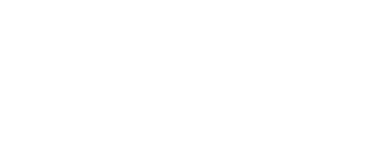
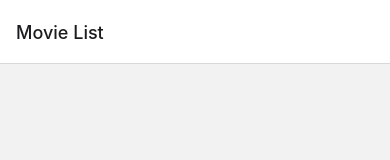
Before and after one commit to kacperfleming/recrutation--movie-app, a React Native app: screen / in a window 390 px wide. Shown: the top 160 px of the page. Built offline with nearby package versions, Linux system fonts and the light colour scheme.

Commit message:
basic project structure and stack navigation added

```diff
--- a/App.js
+++ b/App.js
@@ -1,8 +1,9 @@
 import React from 'react';
-import {View} from 'react-native';
+
+import StackNavigator from './navigator/StackNavigator';
 
 const App = () => {
-  return <View></View>;
+  return <StackNavigator />;
 };
 
 export default App;
--- /dev/null
+++ b/components/MovieCard.js
@@ -0,0 +1,9 @@
+import React, {memo} from 'react';
+import {Text, StyleSheet} from 'react-native-elements';
+import {Card} from 'react-native-elements';
+
+const MovieCard = props => {
+  return <Card></Card>;
+};
+
+export default memo(MovieCard);
--- /dev/null
+++ b/navigator/StackNavigator.js
@@ -0,0 +1,19 @@
+import React from 'react';
+import {NavigationContainer} from '@react-navigation/native';
+import {createNativeStackNavigator} from '@react-navigation/native-stack';
+
+import MovieListScreen from '../screens/MovieListScreen';
+import MovieDetailsScreen from '../screens/MovieDetailsScreen';
+
+const Stack = createNativeStackNavigator();
+
+export default function StackNavigator() {
+  return (
+    <NavigationContainer>
+      <Stack.Navigator>
+        <Stack.Screen name="Movie List" component={MovieListScreen} />
+        <Stack.Screen name="Movie Details" component={MovieDetailsScreen} />
+      </Stack.Navigator>
+    </NavigationContainer>
+  );
+}
--- /dev/null
+++ b/screens/MovieDetailsScreen.js
@@ -0,0 +1,8 @@
+import React, {useState, useEffect} from 'react';
+import {LinearProgress} from 'react-native-elements';
+
+import MovieCard from '../components/MovieCard';
+
+export default function MovieDetailsScreen() {
+  return null;
+}
--- /dev/null
+++ b/screens/MovieListScreen.js
@@ -0,0 +1,9 @@
+import React, {useState, useEffect} from 'react';
+import {ViewBase, FlatList, StyleSheet} from 'react-native';
+import {SearchBar, LinearProgress} from 'react-native-elements';
+
+import MovieCard from '../components/MovieCard';
+
+export default function MovieListScreen() {
+  return null;
+}
```
Also changed, not shown: store/index.js (added), store/movie-slice.js (added).
